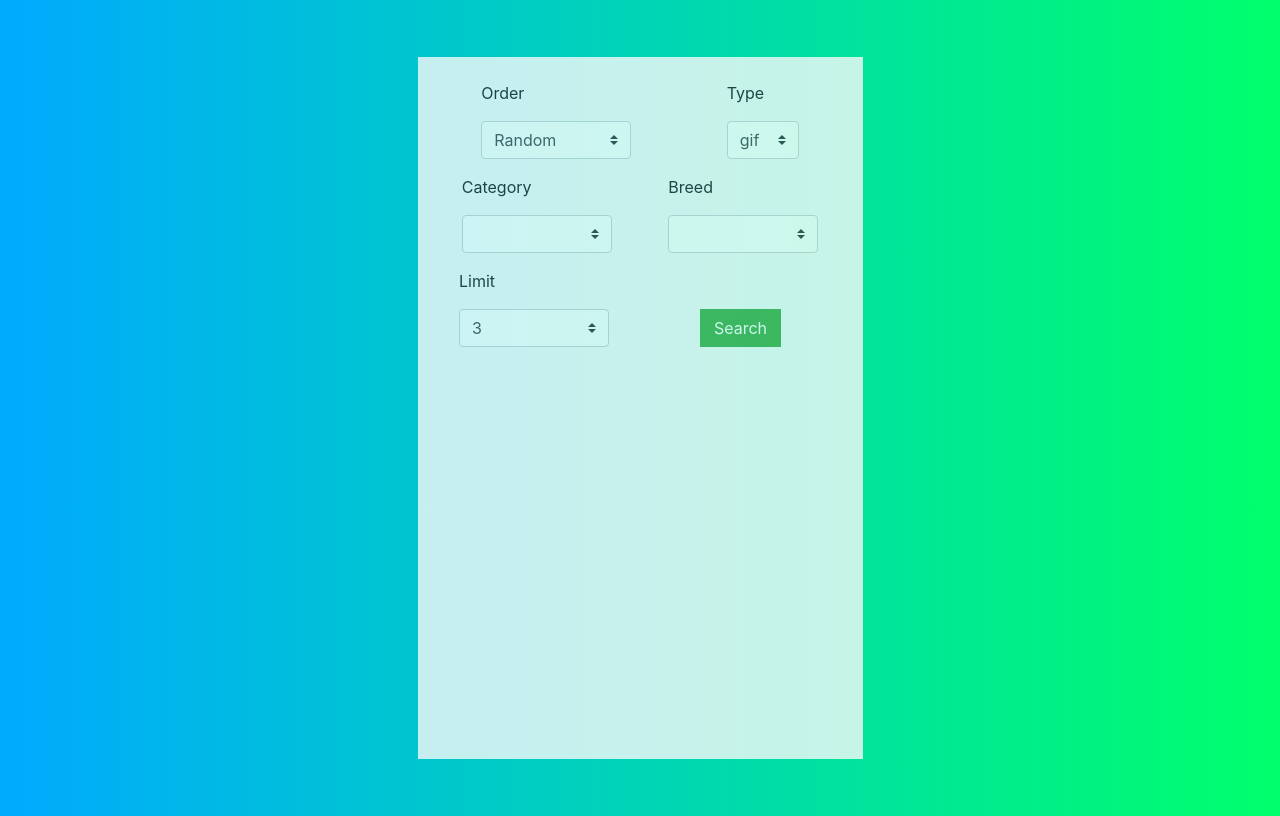
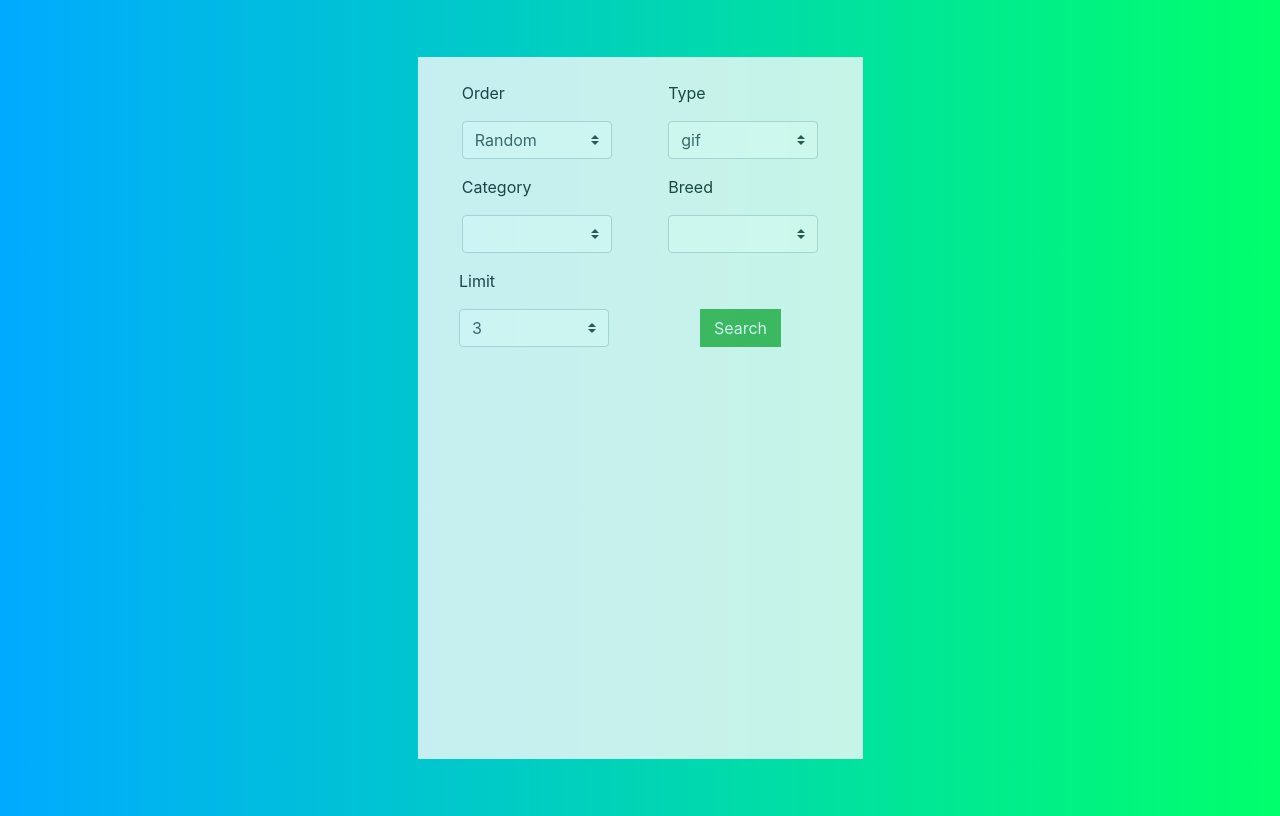
Before and after one commit to Arshad1071/cat_api, a plain HTML site: page index.html in a window 1280 px wide. Drawn offline with nearby package versions, Linux system fonts and the light colour scheme; no server answers.

Commit message:
commit-6

```diff
--- a/index.html
+++ b/index.html
@@ -9,7 +9,8 @@
         <script src="./script.js" defer></script>
         <link rel="stylesheet" href="./style.css" />
         <link rel="stylesheet" href="https://cdn.jsdelivr.net/npm/bootstrap@4.3.1/dist/css/bootstrap.min.css"
-            integrity="sha384-ggOyR0iXCbMQv3Xipma34MD+dH/1fQ784/j6cY/iJTQUOhcWr7x9JvoRxT2MZw1T" crossorigin="anonymous" />
+            integrity="sha384-ggOyR0iXCbMQv3Xipma34MD+dH/1fQ784/j6cY/iJTQUOhcWr7x9JvoRxT2MZw1T"
+            crossorigin="anonymous" />
         <script src="https://code.jquery.com/jquery-3.3.1.slim.min.js"
             integrity="sha384-q8i/X+965DzO0rT7abK41JStQIAqVgRVzpbzo5smXKp4YfRvH+8abtTE1Pi6jizo"
             crossorigin="anonymous"></script>
@@ -39,7 +40,7 @@
                                     </div>
                                     <div class="p-2 bd-highlight">
                                         <p>Type</p>
-                                        <select id="type" class="custom-select" style="width: 15Í0px;">
+                                        <select id="type" class="custom-select" style="width: 150px;">
                                             <option>gif</option>
                                             <option>png</option>
                                             <option>jpg</option>
@@ -49,13 +50,11 @@
                                     <div class="d-flex justify-content-around">
                                         <div class="p-2 bd-highlight">
                                             <p>Category</p>
-                                                <select id="categories" class="custom-select" style="width: 150px;">
-                                        </select>
+                                        <select id="categories" class="custom-select" style="width: 150px;"></select>
                                         </div>
                                         <div class="p-2 bd-highlight">
                                             <p>Breed</p>
                                             <select id="breeds" class="custom-select" style="width: 150px;">
-
                                         </select>
                                     </div>
                                     </div>
@@ -78,7 +77,8 @@
                                     <div class="game-board p-3 bg-light justify-content-around" id="list"></div>
                                     <div class="d-flex justify-content-center">
                                         <nav aria-label="...">
-                                <ul id="pagination" class="pagination"></ul>
+                                <ul id="pagination" class="pagination">
+                                </ul>
                                 </nav>
                             </div>
                     </div>
```
Lines whose indentation alone changed are shown as unchanged.
